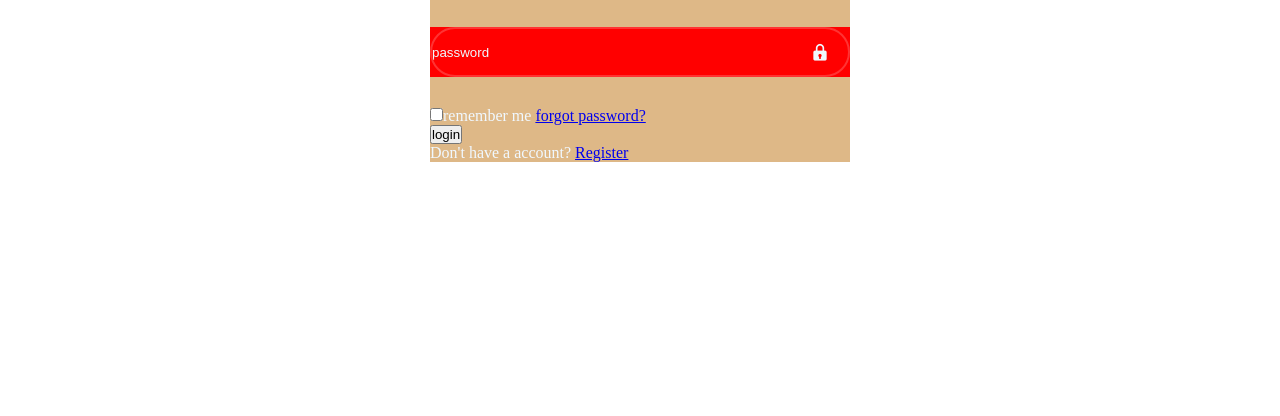
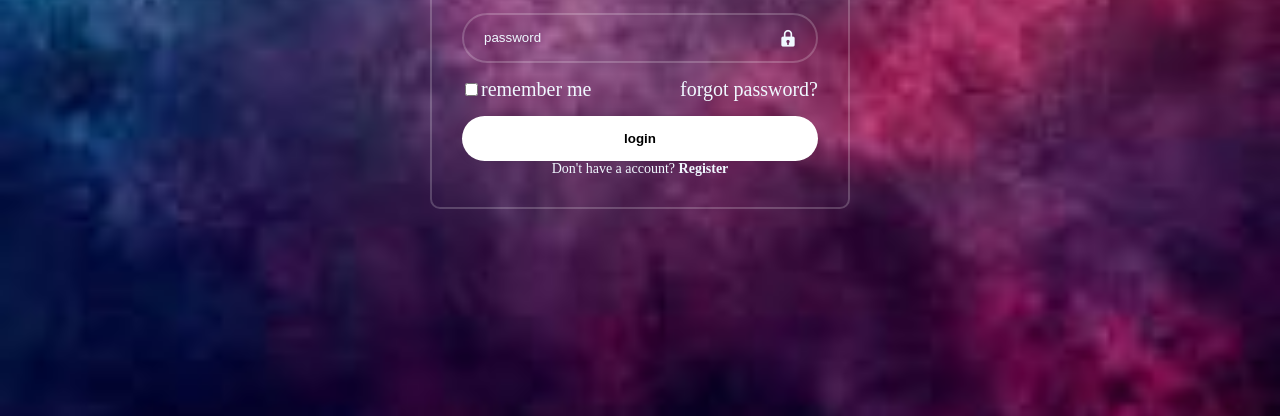
Before and after one commit to kushal415/webprojectv2, a plain HTML site: page index.html in a window 1280 px wide. Shown: the part 384-800 px from the top of the page. Drawn offline with nearby package versions, Linux system fonts and the light colour scheme.

Commit message:
initial commit

```diff
--- a/index.css
+++ b/index.css
@@ -8,12 +8,17 @@
     justify-content: center;
     align-items: center;
     min-height: 100vh;
-    background:transparent;
+    background:url(234.jpg) no-repeat;
+    background-position: center;
+    background-size: cover;
  }
 
  .wrapper{
+   border: 2px solid rgba(255,255,255,.2);
+   border-radius: 10px;
+   padding: 30px;
     width: 420px;
-    background:burlywood;
+    background:transparet;
     color: aliceblue;
  }
 
@@ -25,7 +30,7 @@
     position: relative;
     width: 100%;
     height: 50px;
-    background: red;
+    background: re;
     margin: 30px 0;
  }
 
@@ -36,6 +41,9 @@
     border: none;
     border: 2px solid rgba(255,255,255,.2);
     border-radius: 40px;
+    color: aliceblue;
+    padding: 20px 45px 20px 20px;
+
  }
  .input-box input::placeholder{
     color: aliceblue;
@@ -48,3 +56,50 @@
     transform: translateY(-50%);
     font-size: 20px;
  }
+ .wrapper .remember-forgot{
+   display: flex;
+   justify-content: space-between;
+   font-size: 20px;
+   margin: -15px 0 15px;
+ }
+
+ .remember-forgot label input{
+   accent-color: white;
+   margin: 3px;
+
+ }
+ .remember-forgot a{
+   color: aliceblue;
+   text-decoration: none;
+ }
+
+ .remember-forgot a:hover{
+   text-decoration: underline;
+ }
+  .wrapper .btn{
+   width: 100%;
+   height: 45px;
+   background: white;
+   border: none;
+   outline: none;
+   border-radius: 40px;
+   box-shadow: 0 0 10px rgba(0,0,0,.1);
+   cursor: pointer;
+   font-weight: bold;
+  }
+
+  .wrapper .registration-link{
+   font-size: 14px;
+   text-align: center;
+   margin: 20px 0 15x;
+  }
+
+  .registration-link p a{
+   color: aliceblue;
+   text-decoration: none;
+   font-weight: bold;
+  }
+
+  .registration-link p a:hover{
+   text-decoration: underline;
+  }
--- a/index.html
+++ b/index.html
@@ -26,7 +26,7 @@
         </div>
         <button type="submit" class="btn">login</button>
 
-        <div class="registration-form">
+        <div class="registration-link">
             <p>Don't have a account? <a href="#">Register</a></p>
         </div>
     </form>
```
Also changed, not shown: 234.jpg (added).
